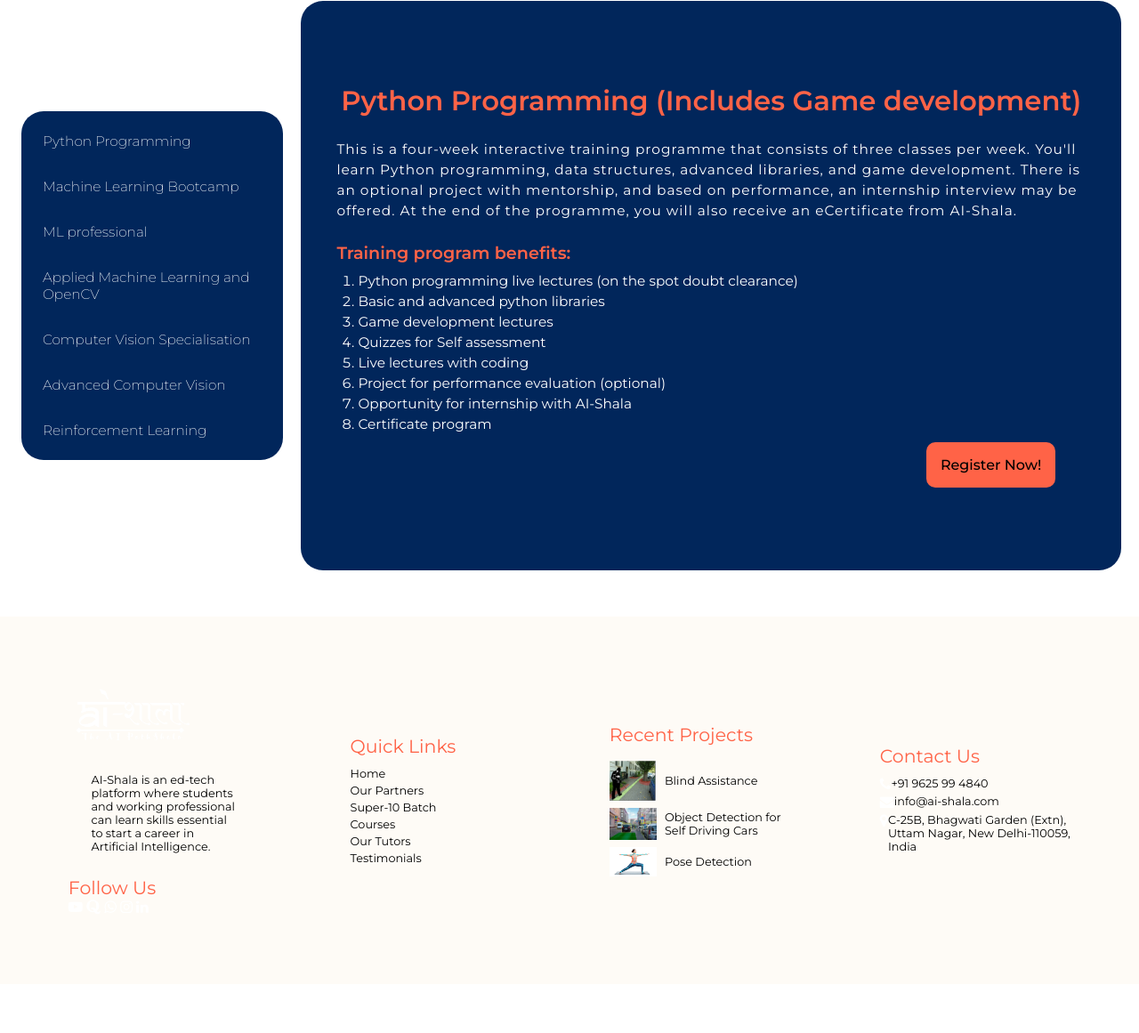
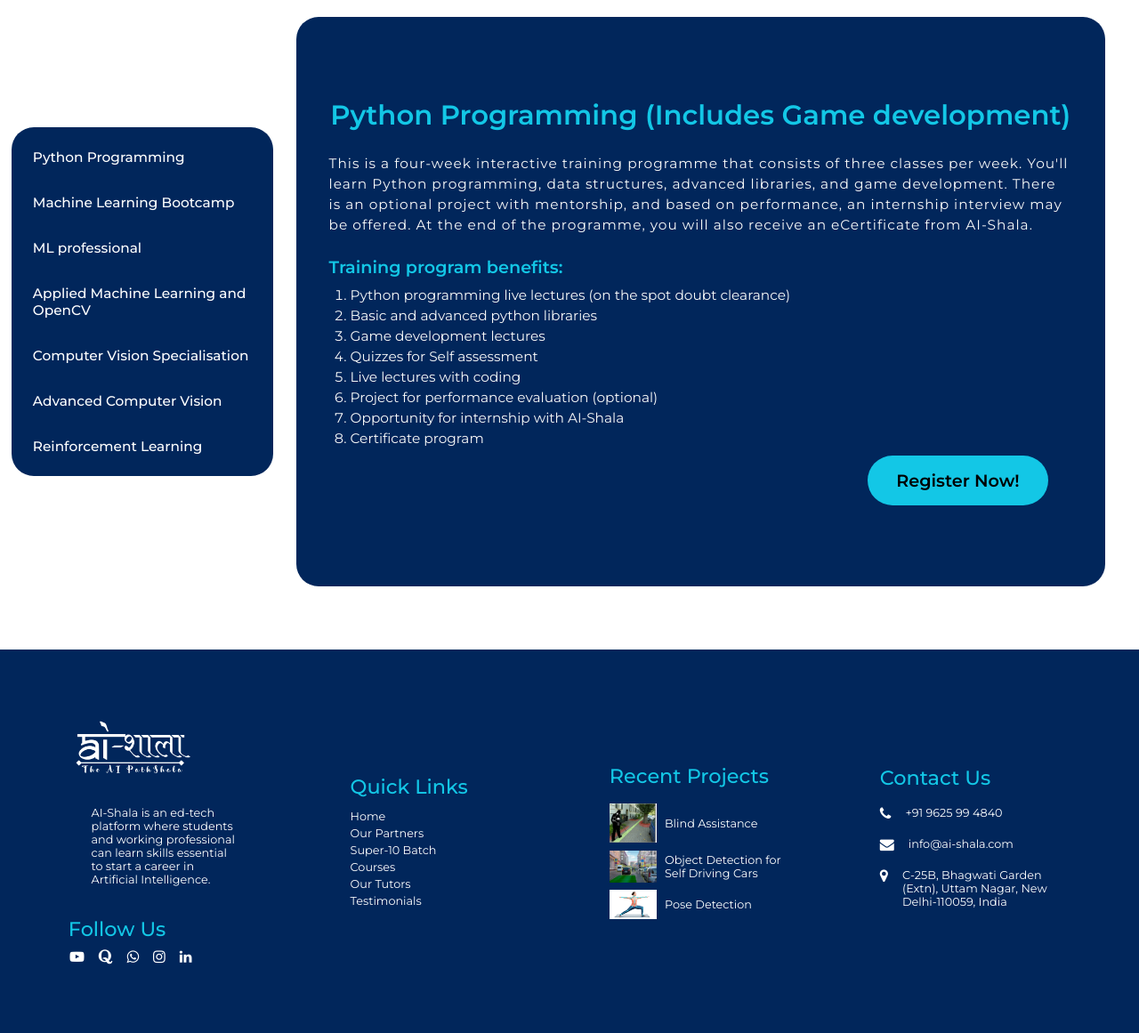
Before and after one commit to ravinainn/AI-Shala_LIght, a plain HTML site: page index.html in a window 1280 px wide. Shown: the part 2781-3942 px from the top of the page at 89% size. Before the commit the page ends 3887 px from the top, so only its background shows below. Drawn offline with nearby package versions, Linux system fonts and the light colour scheme.

Commit message:
Update style.css

```diff
--- a/css/style.css
+++ b/css/style.css
@@ -1,13 +1,3 @@
-/* color
-  #13c7e6
-  #01265B
-*/
-
-
-
-
-
-
 @import url('https://fonts.googleapis.com/css2?family=Montserrat:wght@100;200;400;500;600;800;900&family=Roboto:wght@400&display=swap');
 
 
@@ -128,12 +118,13 @@
 }
 
 .mobile_nav_btn {
+  margin-right: 1vw;
   display: none;
   background: transparent;
   cursor: pointer;
 }
 .mobile_nav_icon {
-  color: #000;
+  color: #fff;
   width: 5vw;
   height: 5vw;
 }
@@ -746,14 +737,10 @@
   background-attachment: fixed; */
   width: 100vw;
   padding: 2rem 0rem;
-  display: flex;
-  flex-direction: column;
-  align-items: center;
-  justify-content: space-evenly;
-
 }
 
 .courses h1 {
+  text-align: center;
   color: #000;
   font-size: 4rem;
   font-weight: 600;
@@ -761,20 +748,21 @@
 }
 
 .courses_content {
-
+padding: 1vw;
   width: 100vw;
   display: flex;
   align-items: center;
-
-
+  justify-content: space-between;
+  /* position: relative; */
 }
 
 
 .courses_list {
+  /* position:absolute; */
   border-radius: 25px;
   /* border: 1px solid tomato; */
   list-style: none;
-  margin-left: 1.5rem;
+  /* margin-left: 1.5rem; */
   padding: .5rem;
   width: 23vw;
   background-color: #01265B;
@@ -782,10 +770,11 @@
 
 .courses_list li {
   border-radius: 25px;
-  font-weight: 300;
+  font-weight: 500;
   font-size: 1.2vw;
+
   padding: 1rem;
-  color: white;
+  color: #fff;
   border-bottom: 1px  tomato;
   cursor: pointer;
   transition: background-color 0.3s ease;
@@ -803,9 +792,9 @@
   display: flex;
   flex-direction: column;
   justify-content: center;
-  margin: 20px;
-  padding: 4rem 1rem;
-  color: white;
+  margin: 2vw;
+  padding: 4vw 1vw;
+  color: #f9f9f9;
   /* border: 2px solid tomato; */
   border-radius: 25px;
 }
@@ -814,9 +803,9 @@
 
 .description h2 {
 
-  font: white;
+  color: #13c7e6;
   text-align: center;
-  color: tomato;
+  /* color: tomato; */
   font-size: 2.4vw;
   font-weight: 600;
 }
@@ -830,7 +819,7 @@
 }
 
 .description h3 {
-  color: tomato;
+  color: #13c7e6;
   padding-left: 1.5rem;
   font-size:1.5vw ;
   font-weight: 600;
@@ -845,22 +834,75 @@
 
 .description a {
   text-align: end;
-  padding-right: 3.6rem;
+  padding-right: 4vw;
 
 }
 
 .description a button {
   border: none;
-  padding: 1rem;
-  border-radius: 10px;
-  font-size: 1rem;
-  font-weight: 500;
-  background-color: tomato;
+  padding: 1rem 2rem;
+  border-radius: 60px;
+  font-size: 1.2rem;
+  font-weight: 600;
+  background-color: #13c7e6;
 }
 
 .description button:hover {
-  background-color: #ff2c06;
+  background-color: #B9E9FC;
 }
+
+.course_soon {
+  text-align: center;
+}
+.course_soon button {
+  border: none;
+  /* border: 5px solid #13c7e6; */
+  border-radius: 60px;
+  background-color: #13c7e6;
+  padding: .8rem 2.4rem;
+  font-size: 1.5rem;
+  font-weight: 600;
+  color: #01265B;
+  /* box-shadow: 20px 20px 20px 0px RGBA(19, 199, 230, .5); */
+  transition: background-color .3s ;
+}
+.course_soon button:hover {
+  background-color: #B9E9FC;
+}
+@media(max-width: 720px){
+  .courses_content{
+    flex-direction: column;
+  }
+  .courses_list{
+    width: auto;
+  }
+  .courses_list li {
+    font-size: .7rem;
+  }
+
+  .description{
+
+    width: 90vw;
+    height: auto;
+  }
+  .description h2{
+    font-size: 1rem;
+  }
+  .description p{
+    font-size: .5rem;
+
+    line-height: 1.2;
+  }
+  .description h3 {
+
+    font-size: .7rem;
+  }
+  .course_benefits{
+    font-size: .5rem;
+  }
+
+}
+
 
 /* .four{
 
@@ -1163,13 +1205,13 @@
 
 
 .footer {
-  background-color: #FEFBF6;
+  background-color: #01265B;
   width: 100%;
   overflow: hidden;
   /* height: 400px; */
   display: flex;
   justify-content: space-evenly;
-
+  flex-wrap: wrap;
   align-items: center;
 
 
@@ -1185,10 +1227,21 @@
 }
 
 .ai p {
+  color: #fff;
   font-weight: 400;
-  font-size:1vw;
+  font-size: .8rem;
   padding: 12%;
   text-align: left;
+}
+.footer_follow h3{
+  font-size: 1.2rem;
+  margin: .5rem 0;
+}
+.follow_links{
+  display: flex;
+  margin-left: .1rem;
+  gap: 1rem;
+  /* justify-content: space-between; */
 }
 
 .quick {
@@ -1198,22 +1251,23 @@
 
 
 .quick ul {
+  color: #fff;
   list-style-type: none;
   padding-top: 4%;
 }
 
 .quick ul li a {
   text-decoration: none;
-  color: black;
+  color: #fff;
   /* font-weight: 400; */
-  font-size: 1vw;
+  font-size: .8rem;
 
 }
 
 .footer h3 {
-  font-size: 1.6vw;
-  color: tomato;
-  font-weight: 400;
+  font-size: 1.4rem;
+  color: #13c7e6;
+  font-weight: 500;
 }
 
 
@@ -1233,8 +1287,9 @@
 }
 
 .project_flexitem h5 {
+  color: #fff;
   font-weight: 400;
-  font-size: 1vw;
+  font-size: .8rem;
   padding-left: 4%;
 }
 
@@ -1251,13 +1306,17 @@
 
 .contact_item {
   display: flex;
-  padding: 1% 0;
+  padding: .6rem 0;
 
 }
+.contact_item i {
+  margin-right: 1rem;
+}
+.contact_item h5 {
 
-.contact_item h5 {
   font-weight: 400;
-  font-size: 1vw;
+  font-size: .8rem;
+  color: #fff;
 }
 
 
```
